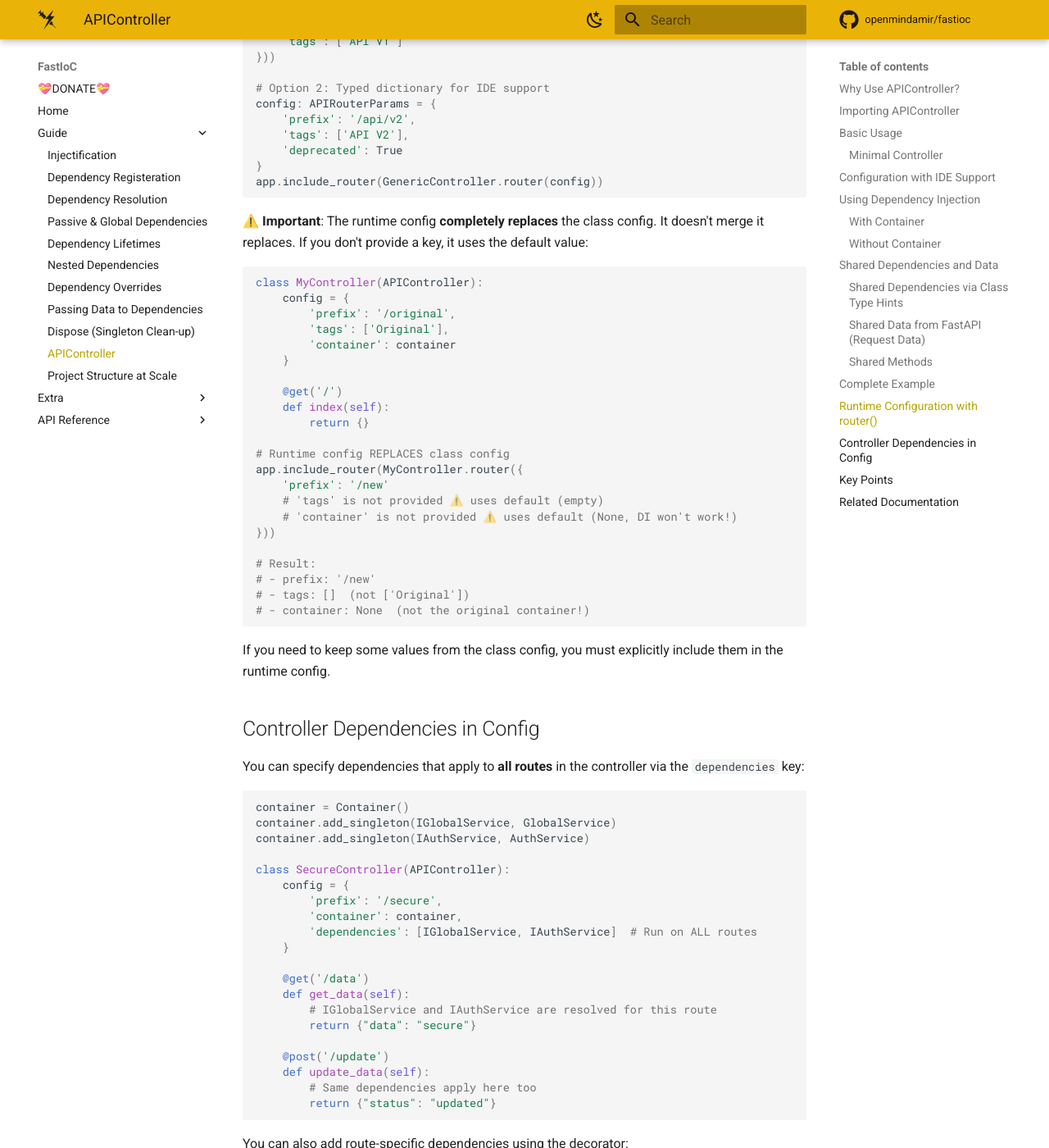
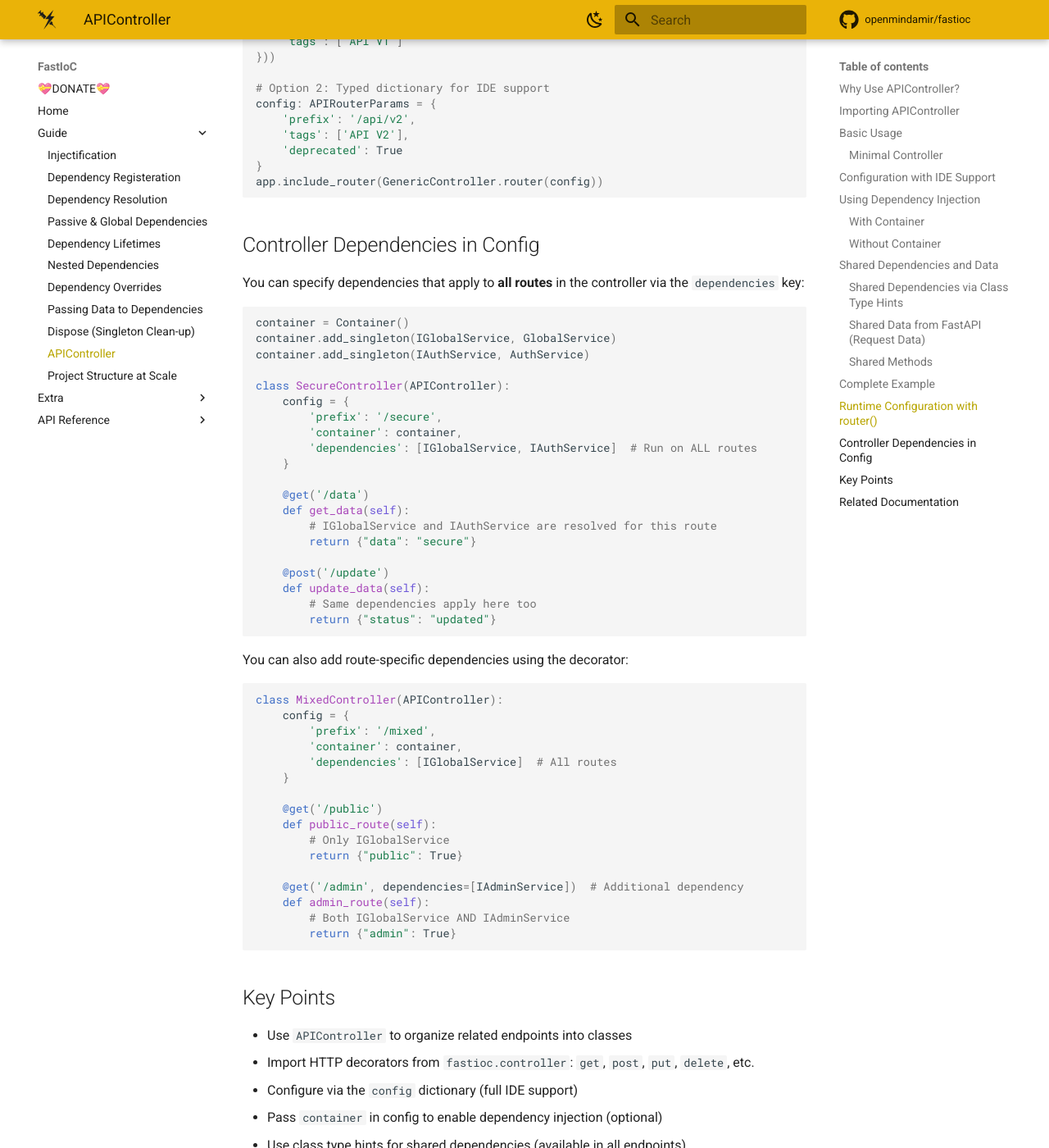
Before and after one commit to OpenMindAmir/FastIoC, an MkDocs documentation site: the page built from docs/controller.md, in a window 1280 px wide and 1400 px high, scrolled down 8234 px. Shown: the whole window at 82% size. Built offline with MkDocs 1.6.1 and Material for MkDocs 9.7.7, drawn with Linux system fonts in a browser that asks for light colours; comment, search, counter and statistics services are not loaded.

Commit message:
Controller.route can replace only given fileds so its fully runtime customizable now

````diff
--- a/docs/controller.md
+++ b/docs/controller.md
@@ -413,35 +413,6 @@
 app.include_router(GenericController.router(config))
 ```
 
-**⚠️ Important**: The runtime config **completely replaces** the class config. It doesn't merge it replaces. If you don't provide a key, it uses the default value:
-
-```python
-class MyController(APIController):
-    config = {
-        'prefix': '/original',
-        'tags': ['Original'],
-        'container': container
-    }
-
-    @get('/')
-    def index(self):
-        return {}
-
-# Runtime config REPLACES class config
-app.include_router(MyController.router({
-    'prefix': '/new'
-    # 'tags' is not provided ⚠️ uses default (empty)
-    # 'container' is not provided ⚠️ uses default (None, DI won't work!)
-}))
-
-# Result:
-# - prefix: '/new'
-# - tags: []  (not ['Original'])
-# - container: None  (not the original container!)
-```
-
-If you need to keep some values from the class config, you must explicitly include them in the runtime config.
-
 ## Controller Dependencies in Config
 
 You can specify dependencies that apply to **all routes** in the controller via the `dependencies` key:
````
Also changed, not shown: 2 other files.
